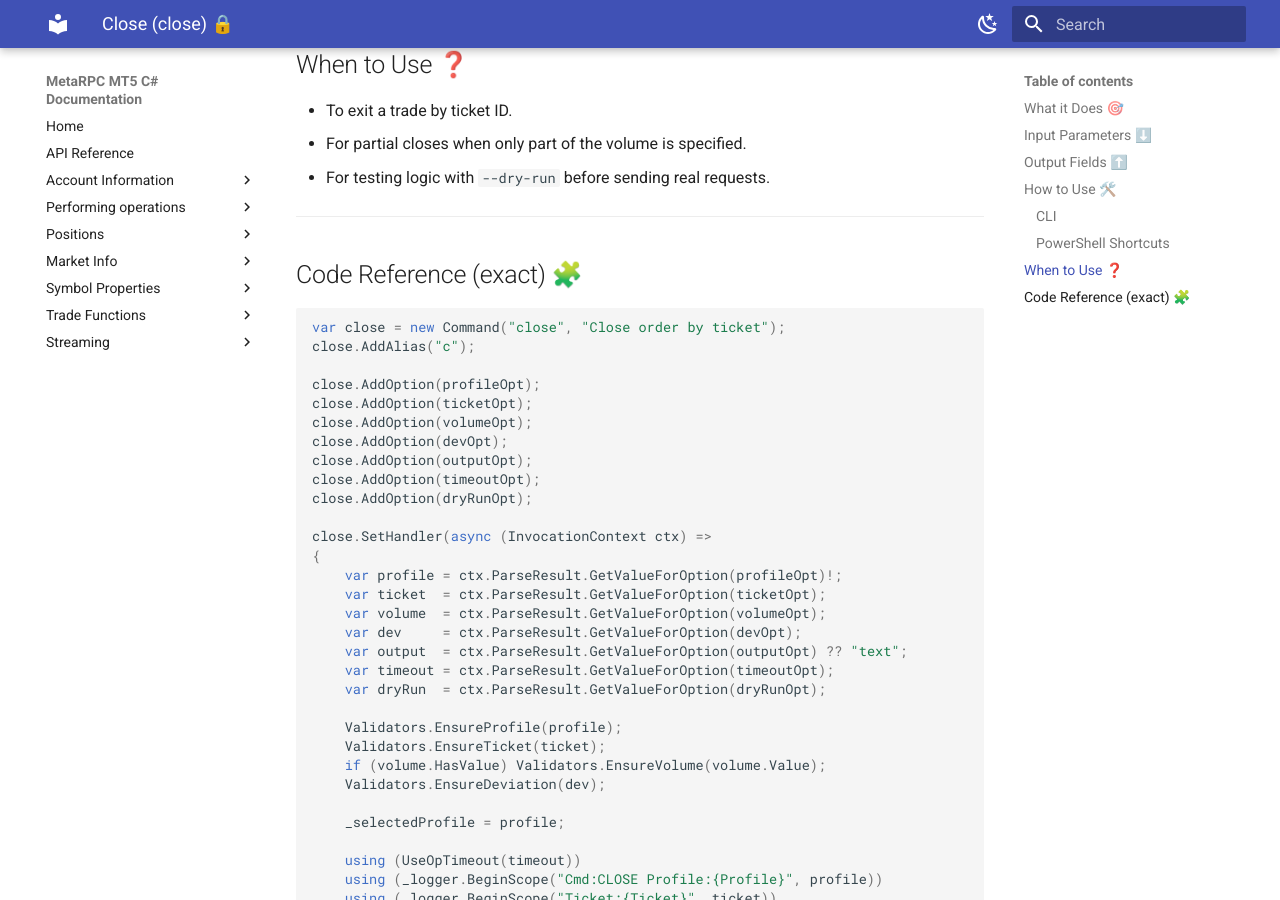
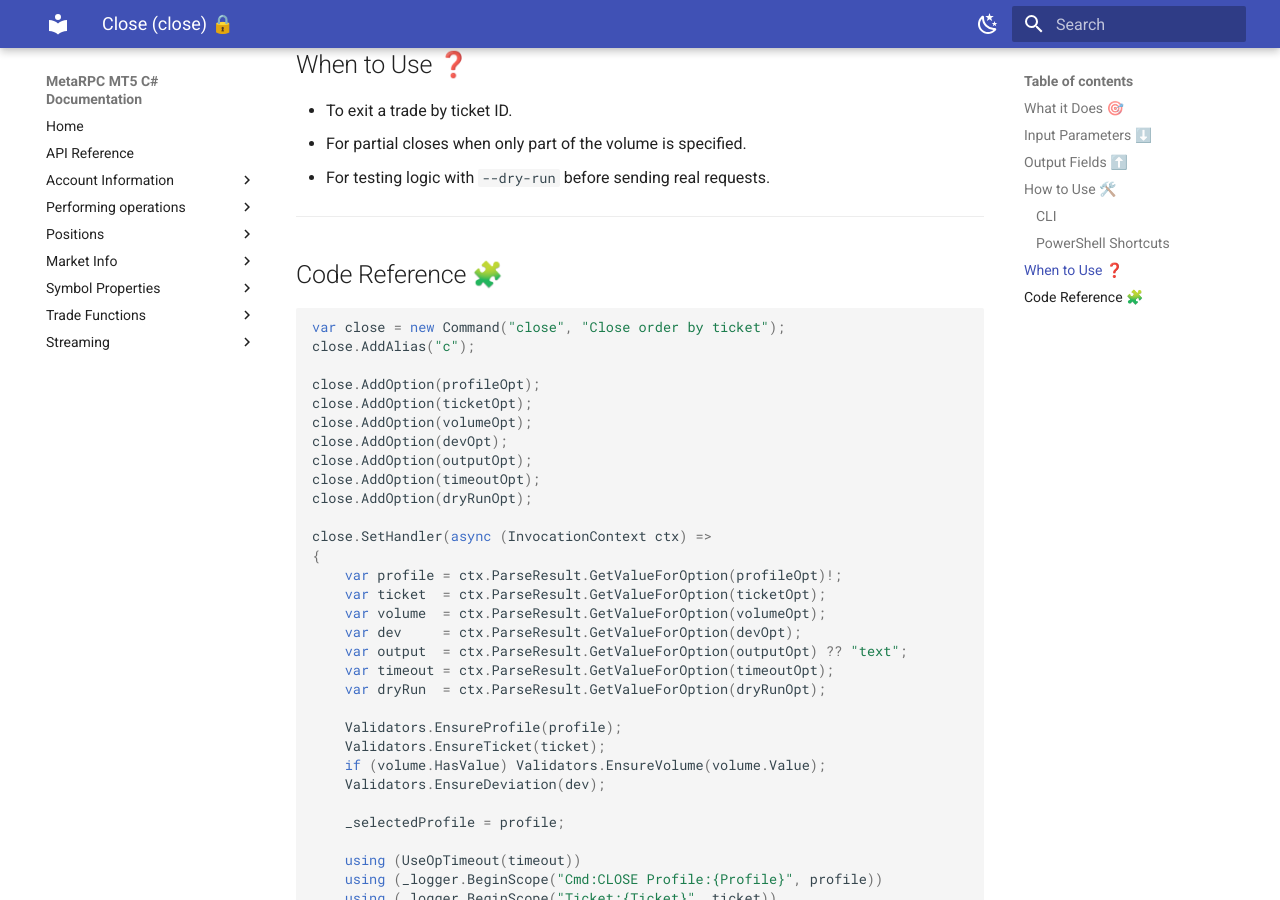
Before and after one commit to MetaRPC/CSharpMT5, an MkDocs documentation site: the page built from docs/Market_Data/Close.md, in a window 1280 px wide and 900 px high, scrolled down 1549 px. Built offline with MkDocs 1.6.1 and Material for MkDocs 9.7.7, drawn with Linux system fonts in a browser that asks for light colours.

Commit message:
Update Close.md

````diff
--- a/docs/Market_Data/Close.md
+++ b/docs/Market_Data/Close.md
@@ -61,7 +61,7 @@ close -t 123456
 
 ---
 
-## Code Reference (exact) 🧩
+## Code Reference 🧩
 
 ```csharp
 var close = new Command("close", "Close order by ticket");
````
